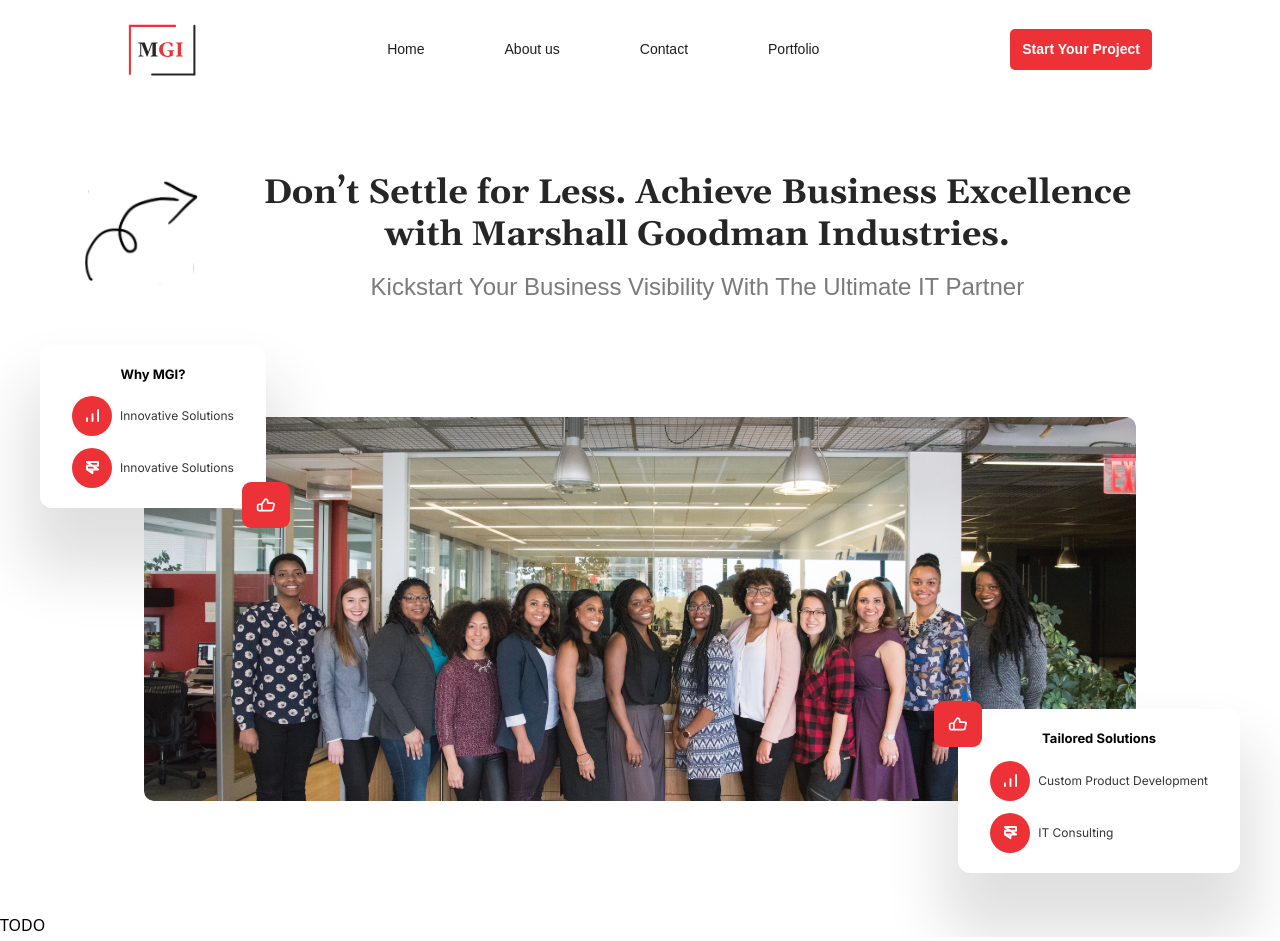
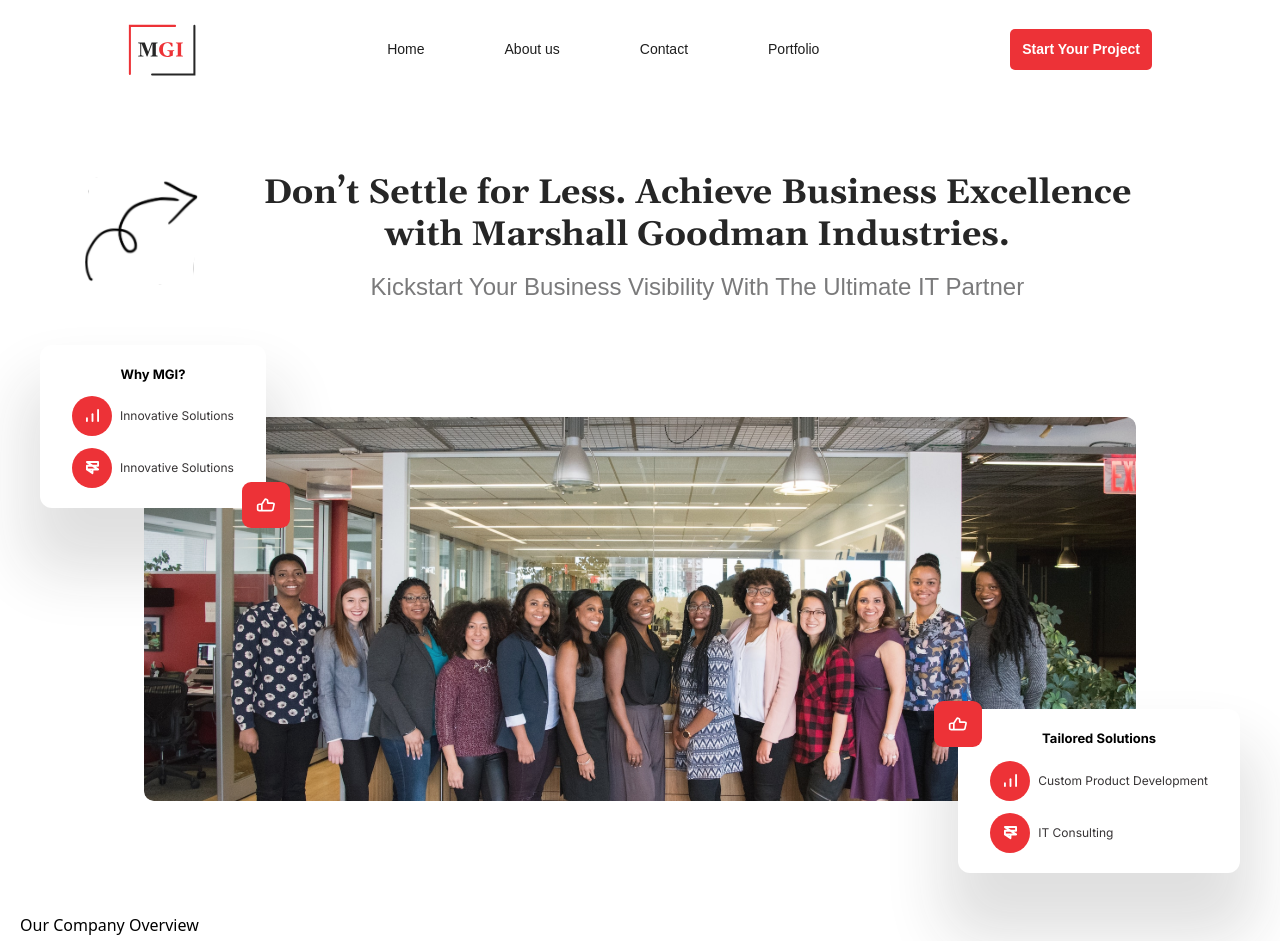
Before and after one commit to MaverickDe/mgi, a Next.js app: page / in a window 1280 px wide. Shown: the top 941 px of the page. Built offline with nearby package versions, Linux system fonts and the light colour scheme; a web font is replaced by a local one.

Commit message:
victor initial commit

```diff
--- a/pages/index.js
+++ b/pages/index.js
@@ -1,11 +1,12 @@
-
 import HeroSection from "@/components/Home/HeroSection";
+import Overview from "@/components/Home/Overview";
 import Layout from "@/components/Layout/Layout";
 
 export default function Home() {
   return (
       <Layout>
         <HeroSection />
+        <Overview ></Overview>
       </Layout>
 
   );
```
